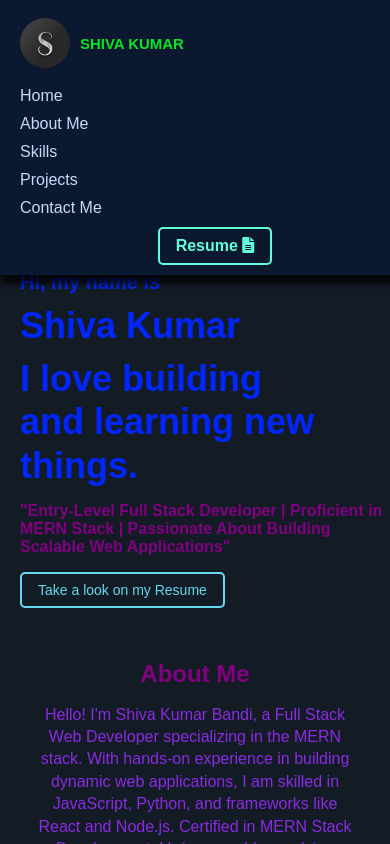
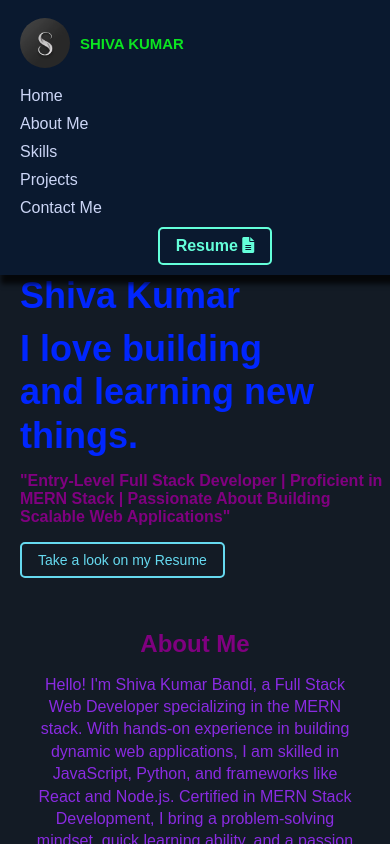
Before and after one commit to shivakumar-bandi/my-portfolio-s, a React (Create React App) app: page / in a window 390 px wide. Shown: the top 844 px of the page. Built offline with nearby package versions, Linux system fonts and the light colour scheme.

Commit message:
first commit

```diff
--- a/src/components/Home.css
+++ b/src/components/Home.css
@@ -5,6 +5,7 @@
 #home {
   padding-top: 20px; /* Default padding for larger screens */
   padding-left: 100px;
+  position: relative; /* Ensure proper stacking context */
 }
 
 /* Header styles */
@@ -52,20 +53,25 @@ button:focus {
 /* Responsive Design for Mobile Screens */
 @media (max-width: 768px) {
   #home {
-    padding-top: 150px; /* Increased padding only for small screens */
+    padding-top: 120px; /* Increased padding for mobile screens */
     padding-left: 20px;
+    position: relative; /* Ensure the section is positioned correctly */
   }
 
   .home-section h2 {
     font-size: 20px;
     line-height: 1.2;
     margin: 0;
+    z-index: 1; /* Ensure h2 is on top */
+    position: relative;
   }
 
   .home-section h1 {
     font-size: 36px;
     line-height: 1.2;
     margin: 10px 0;
+    z-index: 1; /* Ensure h1 is on top */
+    position: relative;
   }
 
   .home-section h3 {
```
